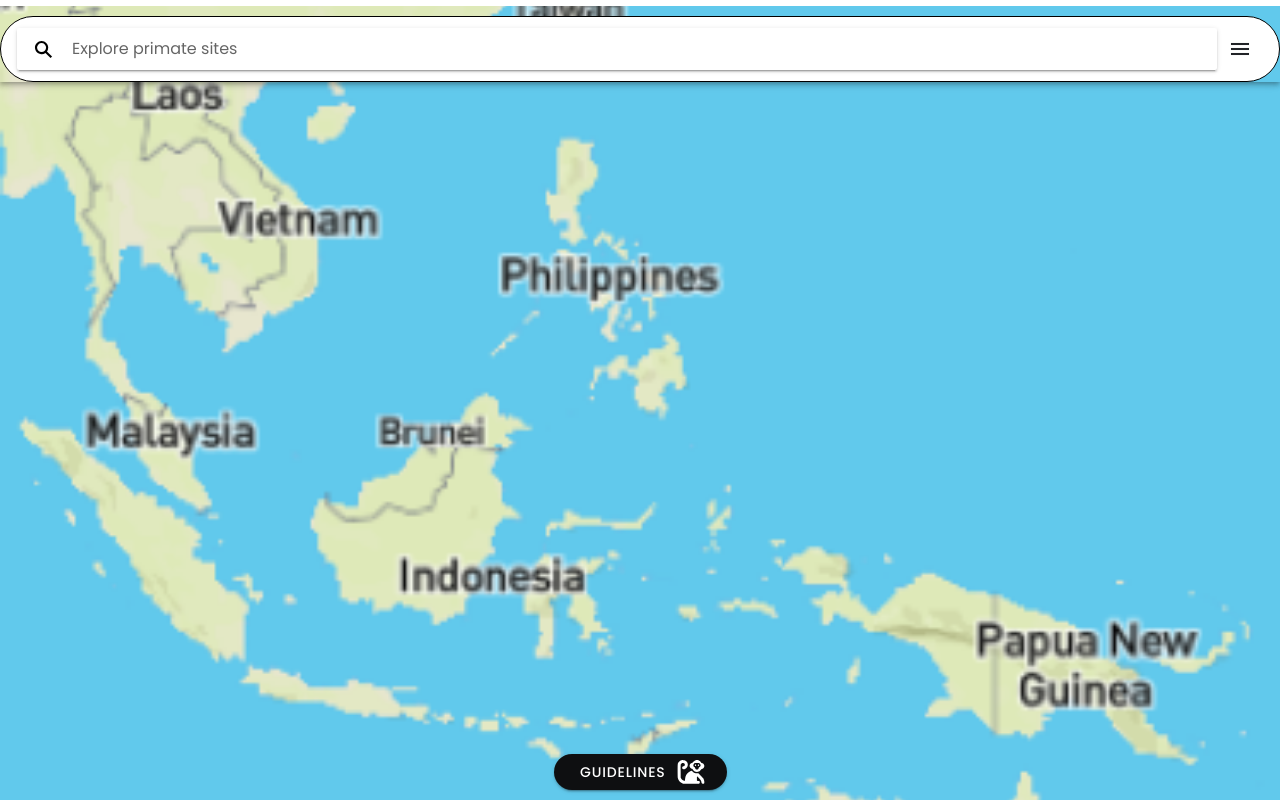
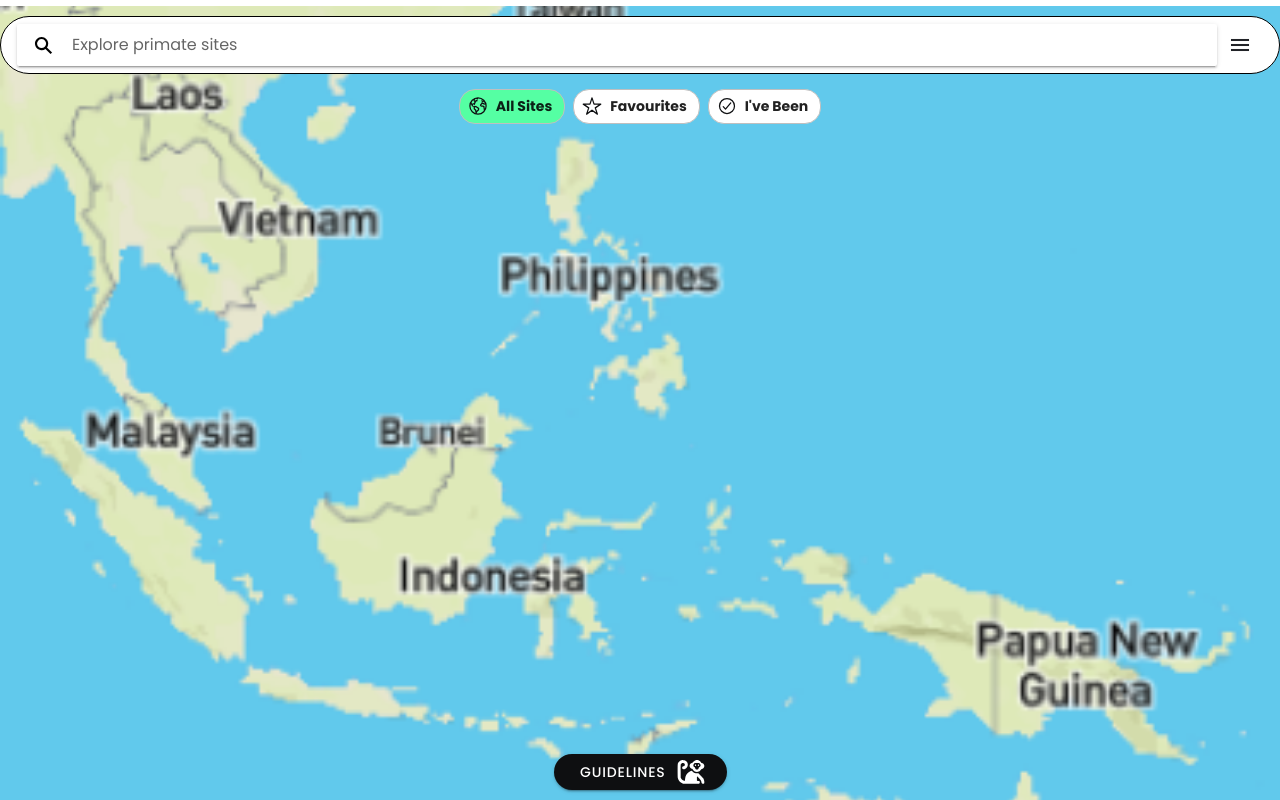
Before and after one commit to milanharia/primate, a React (Vite) app: page /home in a window 1280 px wide. Built offline with nearby package versions, Linux system fonts and the light colour scheme.

Commit message:
feat(home): add chips

```diff
--- a/src/pages/home/HomePage.tsx
+++ b/src/pages/home/HomePage.tsx
@@ -1,30 +1,103 @@
 import {
+  IonChip,
+  IonCol,
   IonContent,
   IonFooter,
+  IonGrid,
   IonHeader,
+  IonIcon,
   IonImg,
+  IonLabel,
   IonMenuButton,
   IonPage,
+  IonRow,
   IonSearchbar,
   IonToolbar,
 } from "@ionic/react";
-import { searchSharp } from "ionicons/icons";
+import {
+  checkmarkCircleOutline,
+  earthOutline,
+  searchSharp,
+  starOutline,
+} from "ionicons/icons";
 import map from "./assets/map.png";
 import { IconCta } from "../../components";
+import { PropsWithChildren, useState } from "react";
+
+enum Filter {
+  "HOME",
+  "FAVOURITES",
+  "BEEN",
+}
+
+interface ChipProps {
+  icon: string;
+  active?: boolean;
+  onClick?: () => void;
+}
+
+const Chip: React.FC<PropsWithChildren<ChipProps>> = ({
+  icon,
+  active,
+  onClick,
+  children,
+}) => {
+  return (
+    <IonChip
+      className="border border-[#BFBFBF]"
+      onClick={onClick}
+      style={{
+        "--background": active
+          ? "var(--ion-color-primary)"
+          : "var(--ion-color-light)",
+      }}
+    >
+      <IonIcon icon={icon} color="secondary" />
+      <IonLabel className="truncate font-bold">{children}</IonLabel>
+    </IonChip>
+  );
+};
 
 export const HomePage: React.FC = () => {
+  const [activeFilter, setActiveFilter] = useState<Filter>(Filter.HOME);
+
   return (
     <IonPage>
-      <IonHeader>
+      <IonHeader className="ion-no-border">
         <IonToolbar color="transparent">
-          <div className="flex items-center px-4 bg-white border-black border p-2 mt-4 rounded-l-full rounded-r-full">
+          <div className="flex items-center px-4 bg-white border-black border py-1 mt-4 rounded-l-full rounded-r-full">
             <IonSearchbar
               searchIcon={searchSharp}
               placeholder="Explore primate sites"
               color="light"
               style={{ padding: 0 }}
             ></IonSearchbar>
-            <IonMenuButton color="dark"></IonMenuButton>
+            <IonMenuButton color="dark" />
+          </div>
+        </IonToolbar>
+        <IonToolbar color="transparent">
+          <div className="flex items-center pt-2 justify-center w-full overflow-x-scroll">
+            <Chip
+              active={activeFilter === Filter.HOME}
+              onClick={() => setActiveFilter(Filter.HOME)}
+              icon={earthOutline}
+            >
+              All Sites
+            </Chip>
+            <Chip
+              active={activeFilter === Filter.FAVOURITES}
+              onClick={() => setActiveFilter(Filter.FAVOURITES)}
+              icon={starOutline}
+            >
+              Favourites
+            </Chip>
+            <Chip
+              active={activeFilter === Filter.BEEN}
+              onClick={() => setActiveFilter(Filter.BEEN)}
+              icon={checkmarkCircleOutline}
+            >
+              I've Been
+            </Chip>
           </div>
         </IonToolbar>
       </IonHeader>
```
